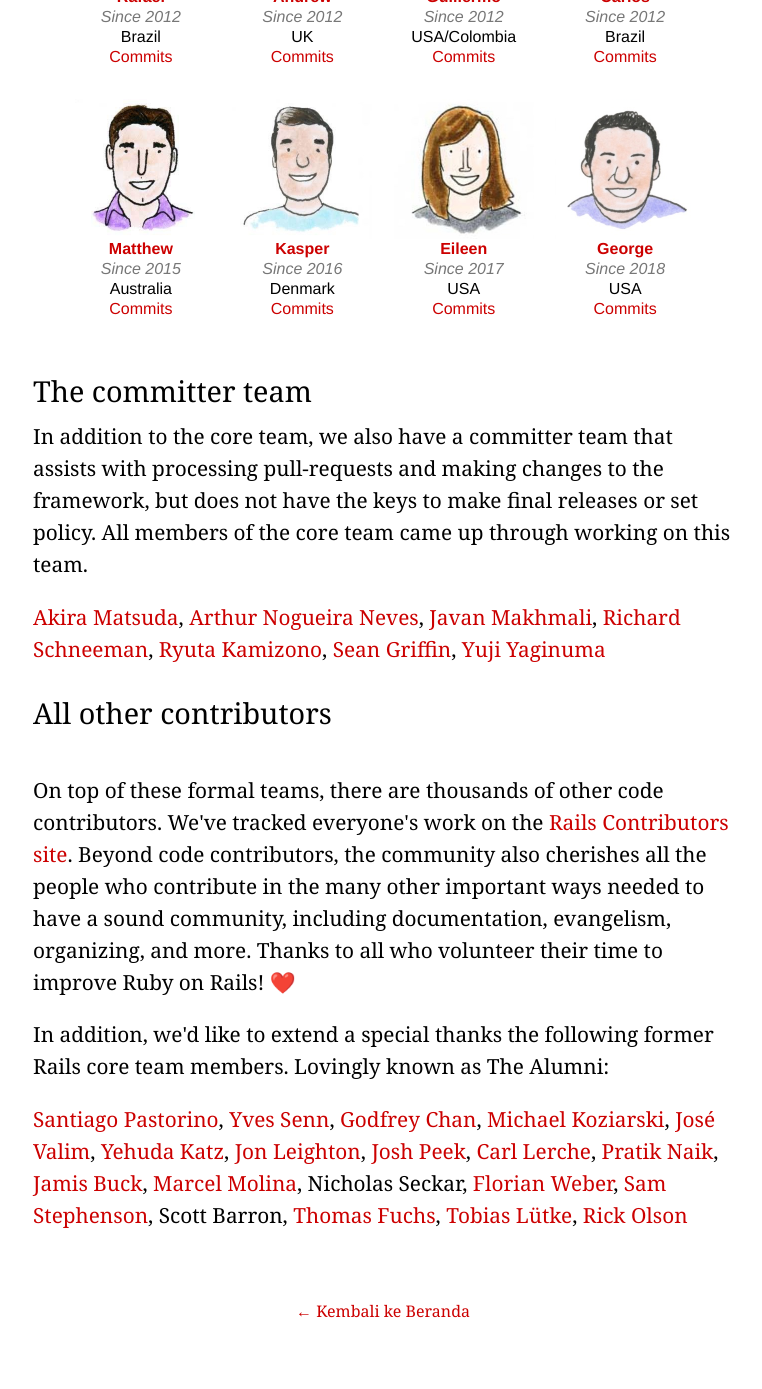
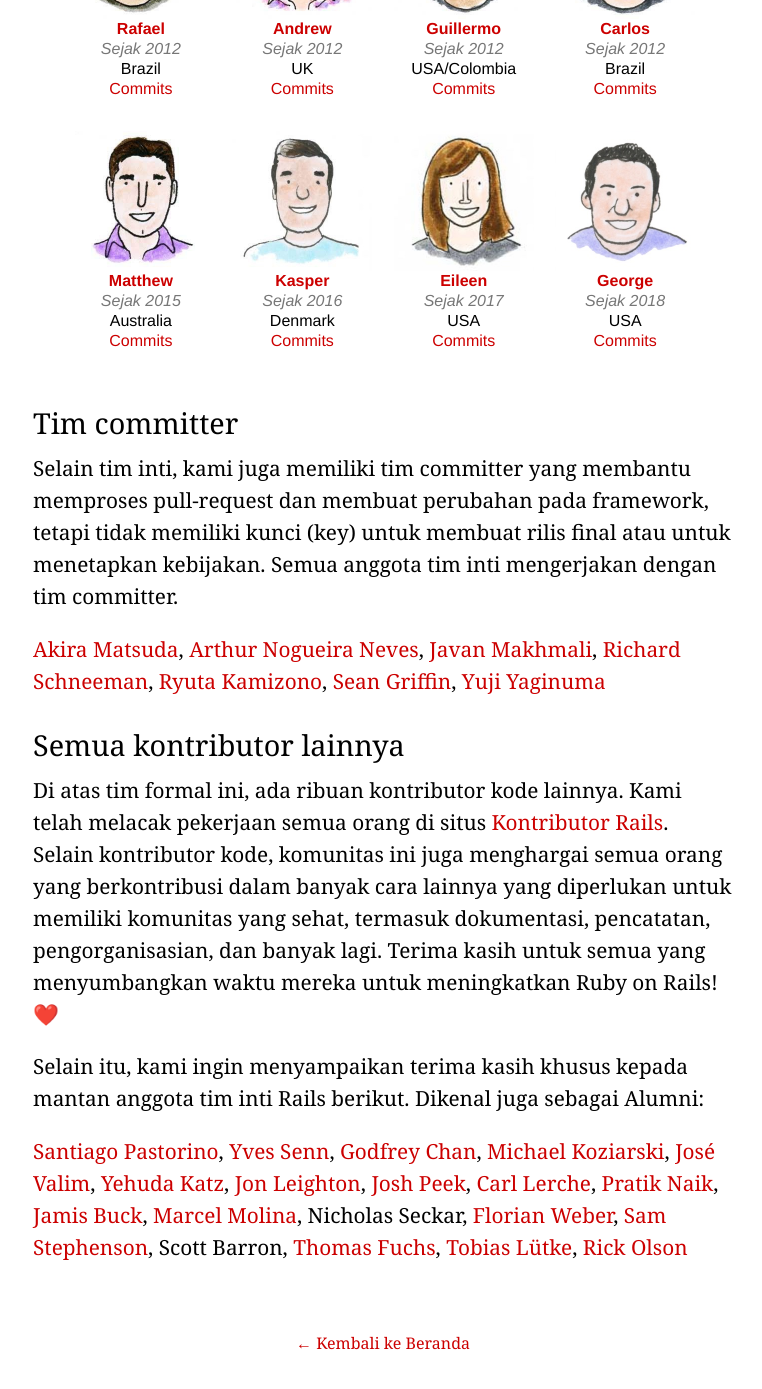
Before and after one commit to rails-id/rails-id.github.io, a Jekyll site: the page built from page/rails/community.html, in a window 1280 px wide and 1400 px high, scrolled down 1266 px. Shown: the top 1389 px of the window, without its empty margins (257-1019 px from the left). Built offline with Jekyll 4.4.1, drawn with Linux system fonts in a browser that asks for light colours; nearby versions of some CDN libraries; some web fonts are replaced; a script that is not in the unit is left out; comment, search, counter and statistics services are not loaded; some of the changed text lies outside the part shown.

Commit message:
translate untuk community review #6

```diff
--- a/page/rails/community.html
+++ b/page/rails/community.html
@@ -1,31 +1,31 @@
 ---
 layout: page
-title: Our large, friendly community
+title: Komunitas kami yang besar dan ramah
 permalink: /community/
-description: Ruby on Rails is for everyone who wants to build web applications, whether they're 30-year veterans or only just started to learn yesterday. All are welcome!
+description: Ruby on Rails dapat di gunakan untuk semua orang yang ingin membuat aplikasi web, baik usia 30 tahun keatas atau baru mulai belajar. Semua diperbolehkan!
 ---
 
 <section>
-  <h1>Rails is made of people</h1>
+  <h1>Rails di buat oleh orang-orang</h1>
 
   <figure class="right">
     <img src="/assets/images/community.png" alt="Community">
   </figure>
 
-  <p>Ruby on Rails is for everyone who wants to build web applications, whether they're 30-year veterans or only just started to learn yesterday. All are welcome!</p>
+  <p>Ruby on Rails dapat di gunakan untuk semua orang yang ingin membuat aplikasi web, baik usia 30 tahun keatas atau baru mulai belajar. Semua diperbolehkan!</p>
 
-  <p>You can meet the community online on the <a href="https://groups.google.com/forum/#!forum/rubyonrails-talk">Ruby on Rails: Talk mailing list</a>, <a href="http://stackoverflow.com/questions/tagged/ruby-on-rails">the Ruby on Rails StackOverflow Q&A tag</a>, or the #rubyonrails IRC channel on irc.freenode.net. We also do a yearly <a href="http://railsconf.com">RailsConf</a> conference for people to meet in real life.</p>
+  <p>Anda dapat bertemu komunitas online di  <a href="https://groups.google.com/forum/#!forum/rubyonrails-talk">Ruby on Rails: Talk mailing list</a>, <a href="http://stackoverflow.com/questions/tagged/ruby-on-rails">tag Ruby on Rails di Q&A StackOverflow</a>, atau channel IRC #rubyonrails di irc.freenode.net. Kami juga melakukan konferensi <a href="http://railsconf.com">RailsConf</a> tahunan untuk orang-orang yang ingin bertemu di dunia nyata.</p>
 
-  <h2 id="core">The core team</h2>
+  <h2 id="core">Tim inti</h2>
 
-  <p>The direction of the framework is being stewarded by the Rails core team. This group of long-term contributors manage releases, evaluate pull-requests, handle conduct complaints, and does a lot of the groundwork on major new features.</p>
+  <p>Arah framework ditangani oleh tim inti Rails. Kelompok kontributor tim inti mengelola untuk rilis secara long-term, mengevaluasi pull-request, menangani keluhan, dan melakukan banyak hal mendasar pada fitur baru.</p>
 
   <div class="rails-core">
     <div class="person">
       <a href="https://twitter.com/dhh" target="_blank">
         <figure class="contributor david">
           <p><strong>David</strong><br>
-            <em>Since 2003</em></p>
+            <em>Sejak 2003</em></p>
         </figure>
       </a>
       <p class="meta">
@@ -38,7 +38,7 @@
       <a href="https://twitter.com/bitsweat" target="_blank">
         <figure class="contributor jeremy">
           <p><strong>Jeremy</strong><br>
-            <em>Since 2005</em></p>
+            <em>Sejak 2005</em></p>
         </figure>
       </a>
       <p class="meta">
@@ -51,7 +51,7 @@
       <a href="https://twitter.com/tenderlove" target="_blank">
         <figure class="contributor aaron">
           <p><strong>Aaron</strong><br>
-            <em>Since 2011</em></p>
+            <em>Sejak 2011</em></p>
         </figure>
       </a>
       <p class="meta">
@@ -64,7 +64,7 @@
       <a href="https://twitter.com/fxn" target="_blank">
         <figure class="contributor xavier">
           <p><strong>Xavier</strong><br>
-            <em>Since 2011</em></p>
+            <em>Sejak 2011</em></p>
         </figure>
       </a>
       <p class="meta">
@@ -77,7 +77,7 @@
       <a href="https://twitter.com/rafaelfranca" target="_blank">
         <figure class="contributor rafael">
           <p><strong>Rafael</strong><br>
-            <em>Since 2012</em></p>
+            <em>Sejak 2012</em></p>
         </figure>
       </a>
       <p class="meta">
@@ -90,7 +90,7 @@
       <a href="https://twitter.com/pixeltrix" target="_blank">
         <figure class="contributor andrew">
           <p><strong>Andrew</strong><br>
-            <em>Since 2012</em></p>
+            <em>Sejak 2012</em></p>
         </figure>
       </a>
       <p class="meta">
@@ -103,7 +103,7 @@
       <a href="https://twitter.com/guilleiguaran" target="_blank">
         <figure class="contributor guillermo">
           <p><strong>Guillermo</strong><br>
-            <em>Since 2012</em></p>
+            <em>Sejak 2012</em></p>
         </figure>
       </a>
       <p class="meta">
@@ -116,7 +116,7 @@
       <a href="https://twitter.com/cantoniodasilva" target="_blank">
         <figure class="contributor carlos">
           <p><strong>Carlos</strong><br>
-            <em>Since 2012</em></p>
+            <em>Sejak 2012</em></p>
         </figure>
       </a>
       <p class="meta">
@@ -129,7 +129,7 @@
       <a href="https://twitter.com/_matthewd" target="_blank">
         <figure class="contributor matthew">
           <p><strong>Matthew</strong><br>
-            <em>Since 2015</em></p>
+            <em>Sejak 2015</em></p>
         </figure>
       </a>
       <p class="meta">
@@ -142,7 +142,7 @@
       <a href="https://twitter.com/kaspth" target="_blank">
         <figure class="contributor kasper">
           <p><strong>Kasper</strong><br>
-            <em>Since 2016</em></p>
+            <em>Sejak 2016</em></p>
         </figure>
       </a>
       <p class="meta">
@@ -155,7 +155,7 @@
       <a href="https://twitter.com/eileencodes" target="_blank">
         <figure class="contributor eileen">
           <p><strong>Eileen</strong><br>
-            <em>Since 2017</em></p>
+            <em>Sejak 2017</em></p>
         </figure>
       </a>
       <p class="meta">
@@ -168,7 +168,7 @@
       <a href="https://twitter.com/georgeclaghorn" target="_blank">
         <figure class="contributor george">
           <p><strong>George</strong><br>
-            <em>Since 2018</em></p>
+            <em>Sejak 2018</em></p>
         </figure>
       </a>
       <p class="meta">
@@ -179,17 +179,17 @@
   </div>
 
 
-  <h2 id="committers">The committer team</h2>
+  <h2 id="committers">Tim committer</h2>
 
-  <p>In addition to the core team, we also have a committer team that assists with processing pull-requests and making changes to the framework, but does not have the keys to make final releases or set policy. All members of the core team came up through working on this team.</p>
+  <p>Selain tim inti, kami juga memiliki tim committer yang membantu memproses pull-request dan membuat perubahan pada framework, tetapi tidak memiliki kunci (key) untuk membuat rilis final atau untuk menetapkan kebijakan. Semua anggota tim inti mengerjakan dengan tim committer.</p>
 
   <p><a href="https://twitter.com/a_matsuda">Akira Matsuda</a>, <a href="https://twitter.com/arthurnn">Arthur Nogueira Neves</a>, <a href="https://twitter.com/javan">Javan Makhmali</a>, <a href="https://twitter.com/schneems">Richard Schneeman</a>, <a href="https://twitter.com/kamipo">Ryuta Kamizono</a>, <a href="https://twitter.com/sgrif">Sean Griffin</a>, <a href="https://twitter.com/y_yagi">Yuji Yaginuma</a></p>
 
-  <h2>All other contributors</h2>
+  <h2>Semua kontributor lainnya</h2>
 
-       <p>On top of these formal teams, there are thousands of other code contributors. We've tracked everyone's work on the <a href="http://contributors.rubyonrails.org">Rails Contributors site</a>. Beyond code contributors, the community also cherishes all the people who contribute in the many other important ways needed to have a sound community, including documentation, evangelism, organizing, and more. Thanks to all who volunteer their time to improve Ruby on Rails! ❤️</p>
+  <p>Di atas tim formal ini, ada ribuan kontributor kode lainnya. Kami telah melacak pekerjaan semua orang di situs <a href="http://contributors.rubyonrails.org">Kontributor Rails</a>. Selain kontributor kode, komunitas ini juga menghargai semua orang yang berkontribusi dalam banyak cara lainnya yang diperlukan untuk memiliki komunitas yang sehat, termasuk dokumentasi, pencatatan, pengorganisasian, dan banyak lagi. Terima kasih untuk semua yang menyumbangkan waktu mereka untuk meningkatkan Ruby on Rails! ❤️</p>
 
-  <p id="alumni">In addition, we'd like to extend a special thanks the following former Rails core team members. Lovingly known as The Alumni:</p>
+  <p id="alumni">Selain itu, kami ingin menyampaikan terima kasih khusus kepada mantan anggota tim inti Rails berikut. Dikenal juga sebagai Alumni:</p>
 
   <p><a href="https://twitter.com/spastorino">Santiago Pastorino</a>, <a href="https://twitter.com/yves_senn">Yves Senn</a>, <a href="https://twitter.com/chancancode">Godfrey Chan</a>, <a href="https://twitter.com/nzkoz">Michael Koziarski</a>, <a href="https://twitter.com/josevalim">José Valim</a>, <a href="https://twitter.com/wycats">Yehuda Katz</a>, <a href="https://twitter.com/jonleighton">Jon Leighton</a>, <a href="https://twitter.com/joshpeek">Josh Peek</a>, <a href="https://twitter.com/carllerche">Carl Lerche</a>, <a href="https://twitter.com/lifo">Pratik Naik</a>, <a href="https://twitter.com/jamis">Jamis Buck</a>, <a href="https://twitter.com/noradio">Marcel Molina</a>, Nicholas Seckar, <a href="https://twitter.com/csshsh">Florian Weber</a>, <a href="https://twitter.com/sstephenson">Sam Stephenson</a>, Scott Barron, <a href="https://twitter.com/thomasfuchs">Thomas Fuchs</a>, <a href="https://twitter.com/tobi">Tobias Lütke</a>, <a href="https://twitter.com/technoweenie">Rick Olson</a></p>
 </section>
```
